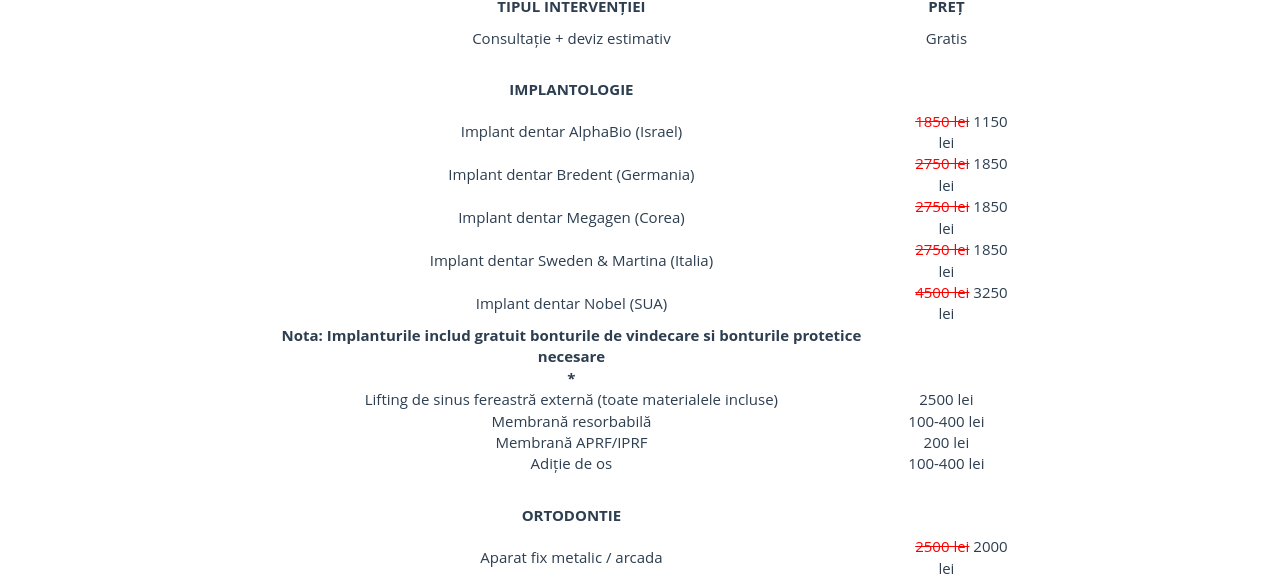
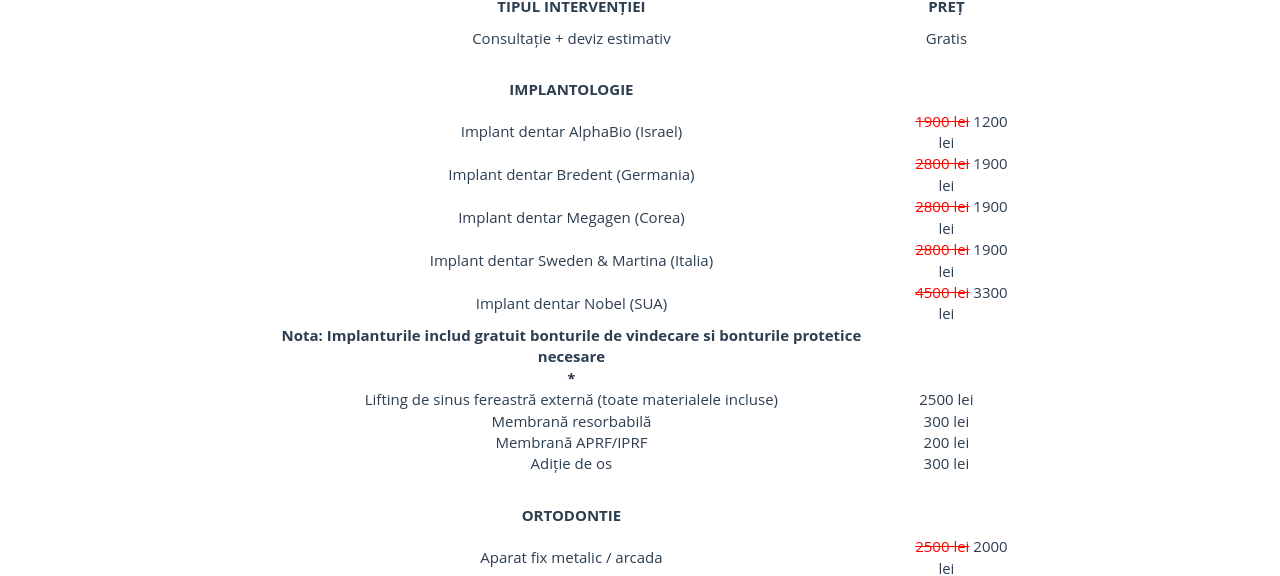
Before and after one commit to littledentgopo/offerdent, a Jekyll site: the page built from tarife.html, in a window 1280 px wide and 900 px high, scrolled down 1091 px. Shown: the part 149-725 px from the top of the window. Built offline with Jekyll 4.4.1, drawn with Linux system fonts in a browser that asks for light colours; comment, search, counter and statistics services are not loaded.

Commit message:
change implant prices

```diff
--- a/_includes/pricestable.html
+++ b/_includes/pricestable.html
@@ -5,20 +5,20 @@
 
 
        <tr><th>IMPLANTOLOGIE</th><th></th></tr>
-       <tr><td>Implant dentar AlphaBio (Israel)</td><td><del> 1850 lei</del><span> 1150 lei</span></td></tr>
-       <tr><td>Implant dentar Bredent (Germania)</td><td><del> 2750 lei</del><span> 1850 lei</span></td></tr>
-       <tr><td>Implant dentar Megagen (Corea)</td><td><del> 2750 lei</del><span> 1850 lei</span></td></tr>
-       <tr><td>Implant dentar Sweden &amp; Martina (Italia)</td><td><del> 2750 lei</del><span> 1850 lei</span></td></tr>
-       <tr><td>Implant dentar Nobel (SUA)</td><td><del> 4500 lei</del><span> 3250 lei</span></td></tr>
+       <tr><td>Implant dentar AlphaBio (Israel)</td><td><del> 1900 lei</del><span> 1200 lei</span></td></tr>
+       <tr><td>Implant dentar Bredent (Germania)</td><td><del> 2800 lei</del><span> 1900 lei</span></td></tr>
+       <tr><td>Implant dentar Megagen (Corea)</td><td><del> 2800 lei</del><span> 1900 lei</span></td></tr>
+       <tr><td>Implant dentar Sweden &amp; Martina (Italia)</td><td><del> 2800 lei</del><span> 1900 lei</span></td></tr>
+       <tr><td>Implant dentar Nobel (SUA)</td><td><del> 4500 lei</del><span> 3300 lei</span></td></tr>
 
        <tr><td><b>Nota: Implanturile includ gratuit bonturile de vindecare si bonturile protetice necesare</b></td><td></td></tr>
 
        <tr><td><b>*</b></td><td></td></tr>
 
        <tr><td>Lifting de sinus fereastră externă (toate materialele incluse)</td><td>2500 lei</td></tr>
-       <tr><td>Membrană resorbabilă</td><td>100-400 lei</td></tr>
+       <tr><td>Membrană resorbabilă</td><td>300 lei</td></tr>
        <tr><td>Membrană APRF/IPRF</td><td>200 lei</td></tr>
-       <tr><td>Adiție de os</td><td>100-400 lei</td></tr>
+       <tr><td>Adiție de os</td><td>300 lei</td></tr>
 
        <tr><th>ORTODONTIE</th><th></th></tr>
        <tr><td>Aparat fix metalic / arcada</td><td><del> 2500 lei</del><span> 2000 lei</span></td></tr>
```
